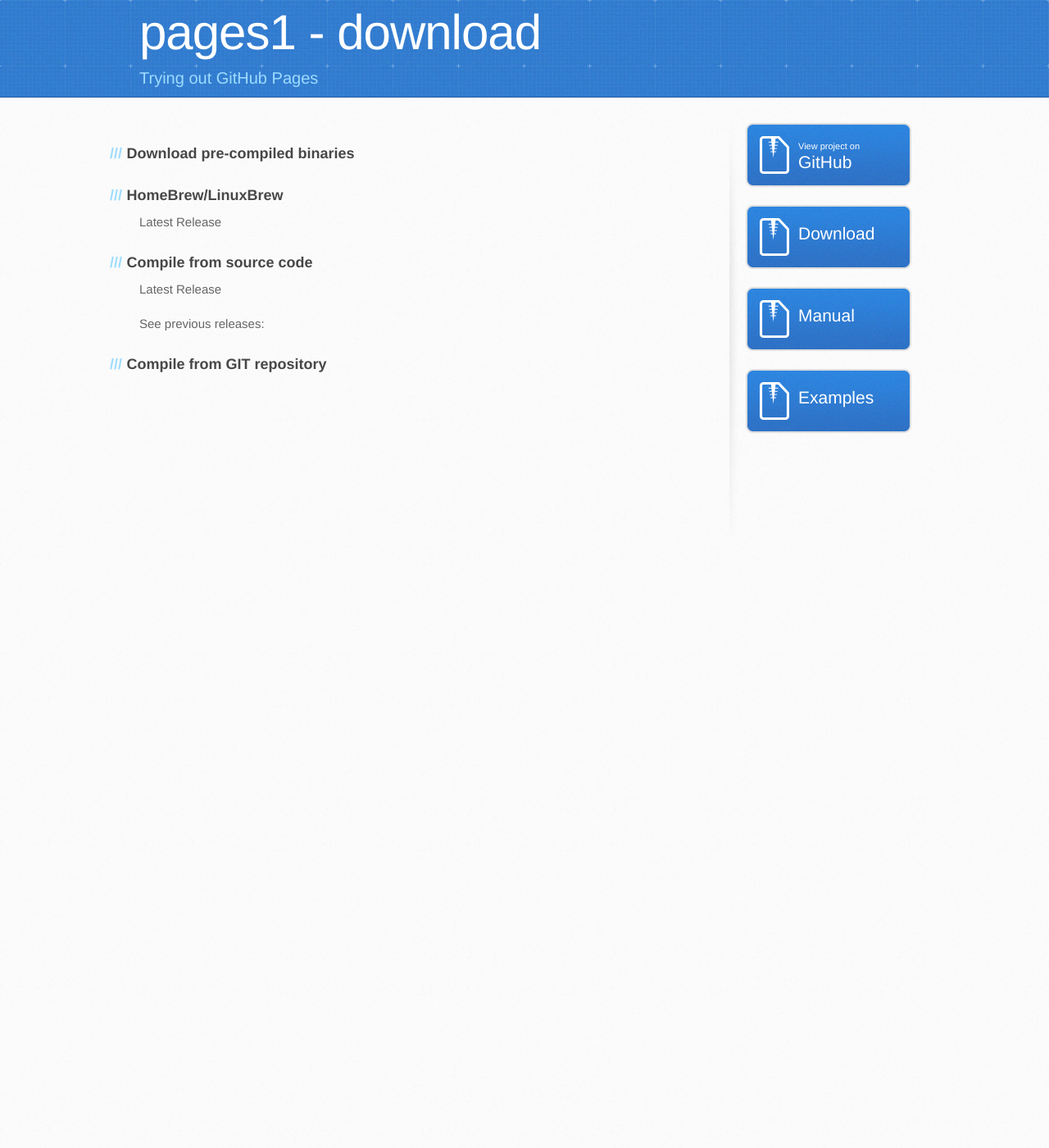
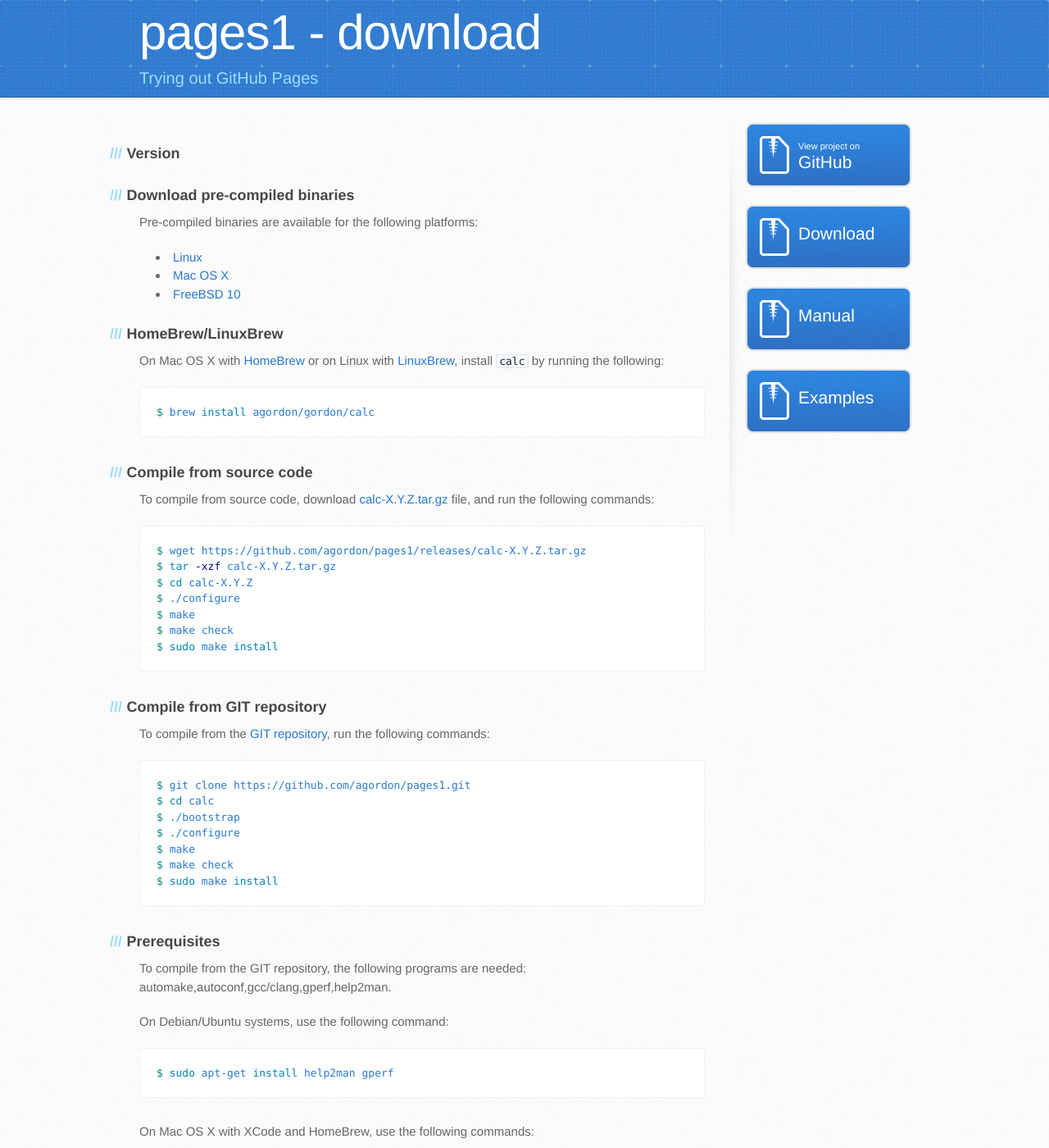
Before and after one commit to agordon/pages1, a Jekyll site: the page built from download.md, in a window 1280 px wide and 1400 px high. Shown: the whole window at 82% size. Built offline with Jekyll 4.4.1, drawn with Linux system fonts in a browser that asks for light colours; Markdown is read by kramdown in place of the engine named in the settings; some of the changed text lies outside the part shown.

Commit message:
update downloads

````diff
--- a/download.md
+++ b/download.md
@@ -3,16 +3,64 @@ layout: default
 title: pages1 - download
 ---
 
+### Version
+
 ### Download pre-compiled binaries
+
+Pre-compiled binaries are available for the following platforms:
+
+* [Linux](https://github.com/agordon/pages1/releases/XXX)
+* [Mac OS X](https://igthub.com/agordon/pages1/releases/XXX)
+* [FreeBSD 10](https://github.com/agordon/pages1/releases/XXX)
 
 ### HomeBrew/LinuxBrew
 
-<p>Latest Release</p>
+On Mac OS X with [HomeBrew](http://brew.sh/) or on Linux with [LinuxBrew](https://github.com/Homebrew/linuxbrew/), install `calc` by running the following:
+
+```sh
+$ brew install agordon/gordon/calc
+```
 
 ### Compile from source code
 
-<p>Latest Release</p>
+To compile from source code, download [calc-X.Y.Z.tar.gz](https://github.com/agordon/pages1/releases/XXX) file, and run the following commands:
 
-<p>See previous releases:</p>
+```sh
+$ wget https://github.com/agordon/pages1/releases/calc-X.Y.Z.tar.gz
+$ tar -xzf calc-X.Y.Z.tar.gz
+$ cd calc-X.Y.Z
+$ ./configure
+$ make
+$ make check
+$ sudo make install
+```
 
 ### Compile from GIT repository
+
+To compile from the [GIT repository](https://github.com/agordon/pages1), run the following commands:
+
+```sh
+$ git clone https://github.com/agordon/pages1.git
+$ cd calc
+$ ./bootstrap
+$ ./configure
+$ make
+$ make check
+$ sudo make install
+```
+
+### Prerequisites
+
+To compile from the GIT repository, the following programs are needed: automake,autoconf,gcc/clang,gperf,help2man.
+
+On Debian/Ubuntu systems, use the following command:
+
+```sh
+$ sudo apt-get install help2man gperf
+```
+
+On Mac OS X with XCode and HomeBrew, use the following commands:
+
+```sh
+$ brew install help2manhelp2man valgrind gperf
+```
````
